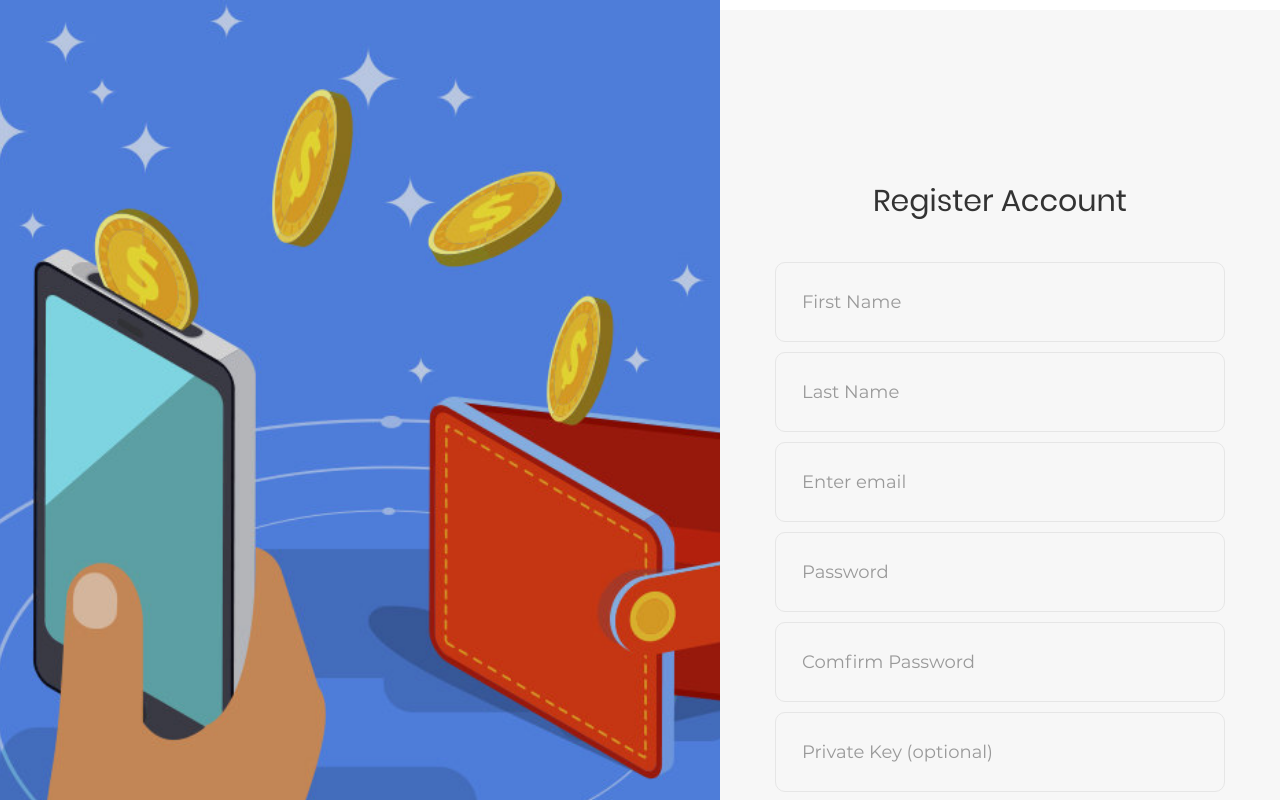
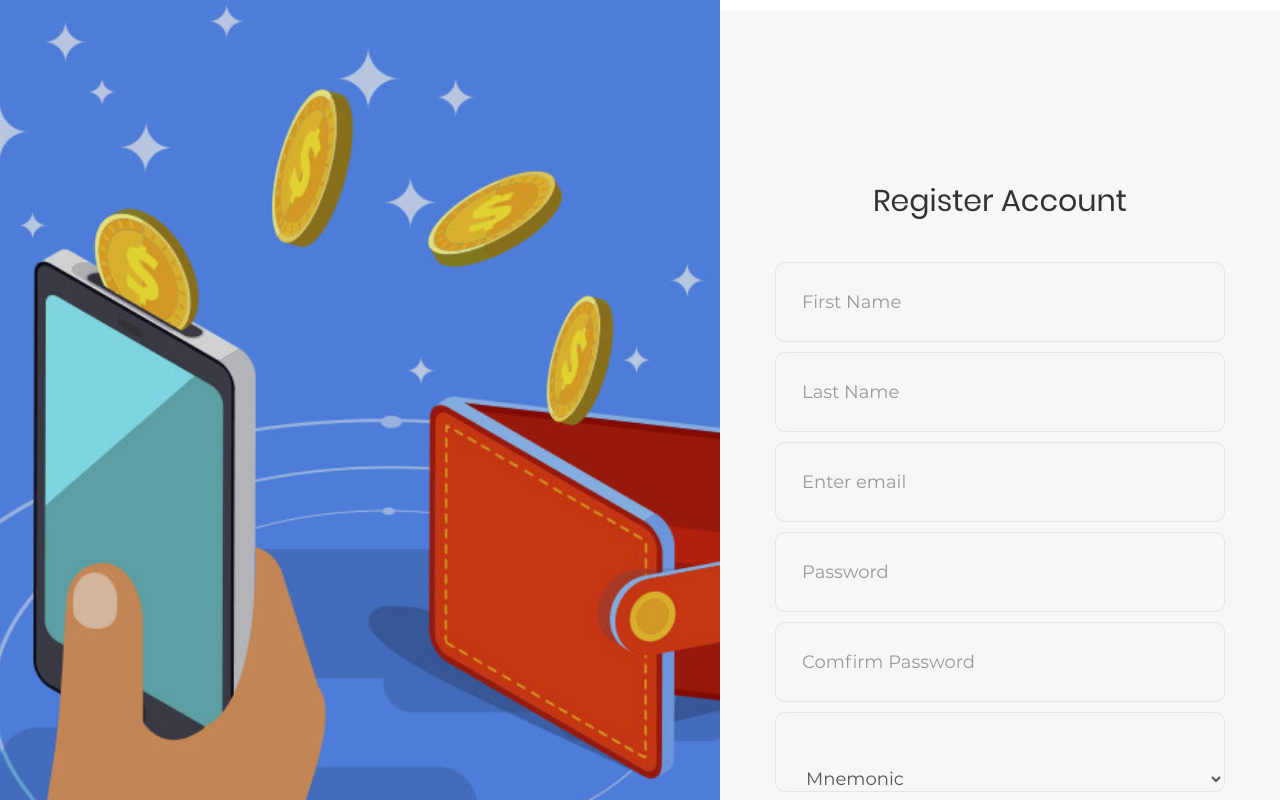
Before and after one commit to thuan2172001/hpr-t0ken-1, a React (Create React App) app in the folder front-end/: page /register in a window 1280 px wide. Shown: the top 800 px of the page. Built offline with nearby package versions, Linux system fonts and the light colour scheme; no server answers.

Commit message:
add mnemonic options

```diff
--- a/front-end/src/app/page/RegisterPage/RegisterPage.tsx
+++ b/front-end/src/app/page/RegisterPage/RegisterPage.tsx
@@ -13,6 +13,8 @@ export default function RegisterPage() {
     const [email, setEmail] = useState('');
     const [password, setPassword] = useState('');
     const [confirmPassword, setConfirmPassword] = useState('');
+    const [type, setType] = useState('');
+    const [mnemonic, setMnemonic] = useState('');
     const [privateKey, setPrivateKey] = useState('');
     const [privatePass, setPrivatePass] = useState('');
     const [error, setError] = useState('');
@@ -188,6 +190,24 @@ export default function RegisterPage() {
                                 </div>
 
                                 <div className="wrap-input100 validate-input">
+                                    <select className="input100"
+                                    value={type}
+                                    onChange={e => setType(e.target.value)} style={{border:"none"}}>
+                                        <option value="mnemonic">Mnemonic</option>
+                                        <option value="privateKey">Private Key</option>
+                                    </select>
+                                    <span className="focus-input100"></span>
+                                </div>
+
+                                {type === "mnemonic" ? <div className="wrap-input100 validate-input">
+                                    <input className="input100"
+                                    value={mnemonic}
+                                    type="mnemonic"
+                                    placeholder="Mnemonic (optional)"
+                                    onChange={e => setMnemonic(e.target.value)}
+                                    />
+                                    <span className="focus-input100"></span>
+                                </div> : type === "privateKey" ? <div className="wrap-input100 validate-input">
                                     <input className="input100"
                                     value={privateKey}
                                     type="privateKey"
@@ -195,7 +215,8 @@ export default function RegisterPage() {
                                     onChange={e => setPrivateKey(e.target.value)}
                                     />
                                     <span className="focus-input100"></span>
-                                </div>
+                                </div> : <div></div>
+                                }
 
                                 <div className="wrap-input100 validate-input">
                                     <input className="input100"
```
